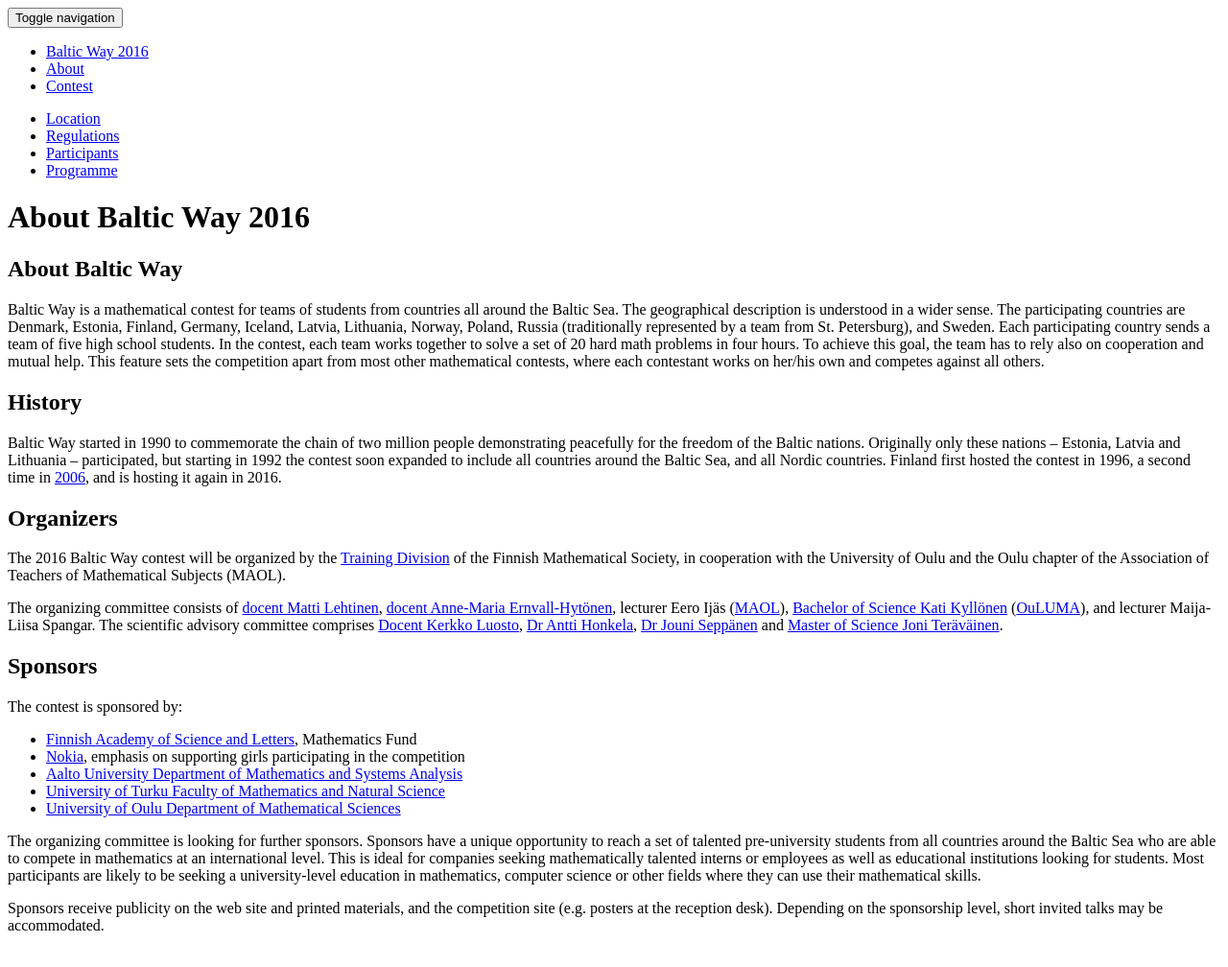
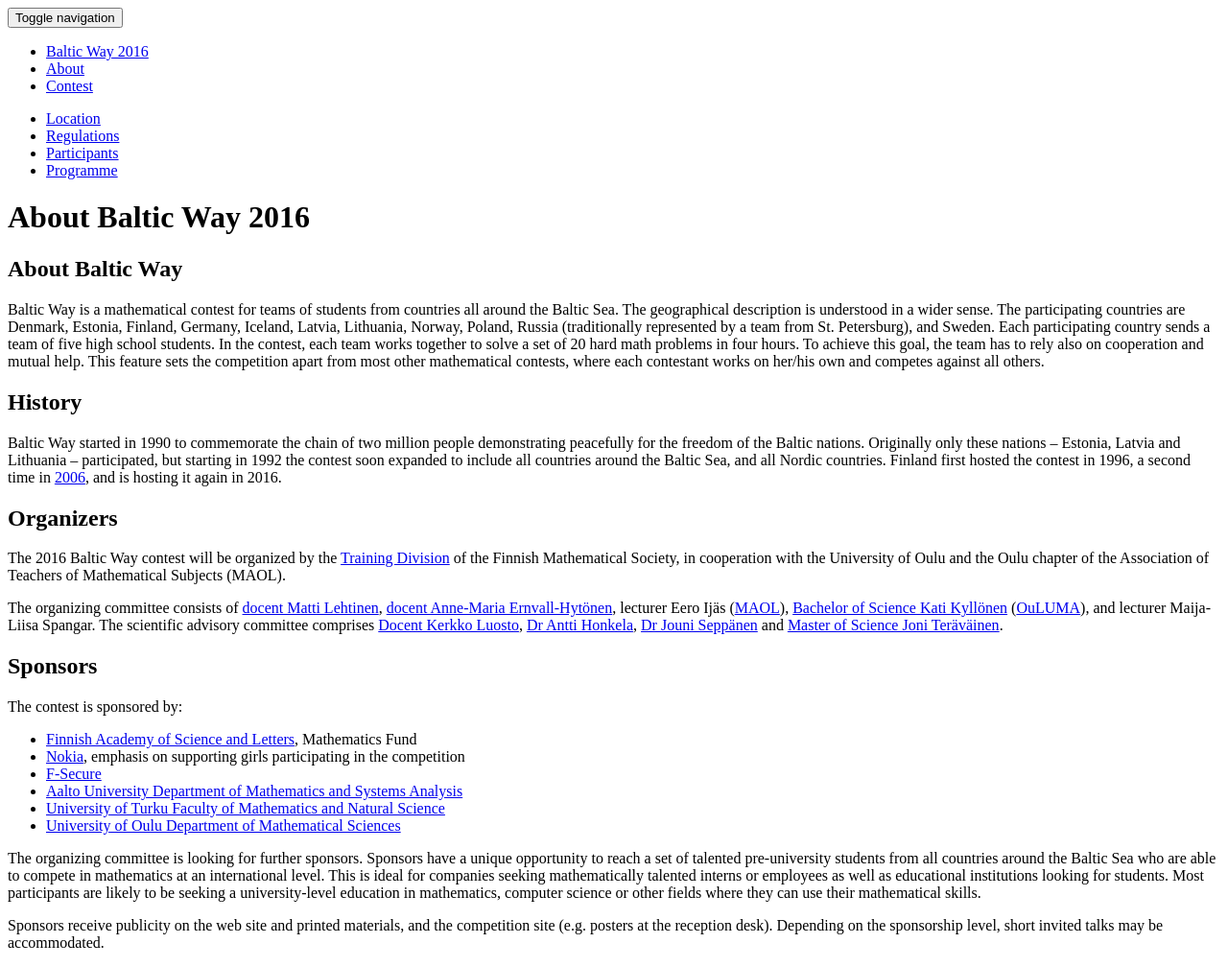
Before and after one commit to matematiikkakilpailut/matematiikkakilpailut.github.io, a Jekyll site: the page built from BW2016/about/index.md, in a window 1280 px wide. Shown: the whole page at 96% size. Built offline with Jekyll 4.4.1, drawn with Linux system fonts in a browser that asks for light colours; nearby versions of some CDN libraries; a style sheet for code colours, icons or effects is not loaded.

Commit message:
F-Secure sponsorship

```diff
--- a/BW2016/about/index.md
+++ b/BW2016/about/index.md
@@ -50,12 +50,14 @@ The contest is sponsored by:
 
 * [Finnish Academy of Science and Letters][tiedeaka], Mathematics Fund
 * [Nokia][nokia], emphasis on supporting girls participating in the competition
+* [F-Secure][fsec]
 * [Aalto University Department of Mathematics and Systems Analysis][aalto]
 * [University of Turku Faculty of Mathematics and Natural Science][turku]
 * [University of Oulu Department of Mathematical Sciences][oulu]
 
 [aalto]: https://math.aalto.fi/
 [nokia]: http://www.nokia.com/
+[fsec]: https://www.f-secure.com/
 [turku]: http://www.utu.fi/en/units/sci/Pages/home.aspx
 [oulu]: http://www.oulu.fi/mathematics/
 [tiedeaka]: http://www.acadsci.fi/frontpage.htm
```
